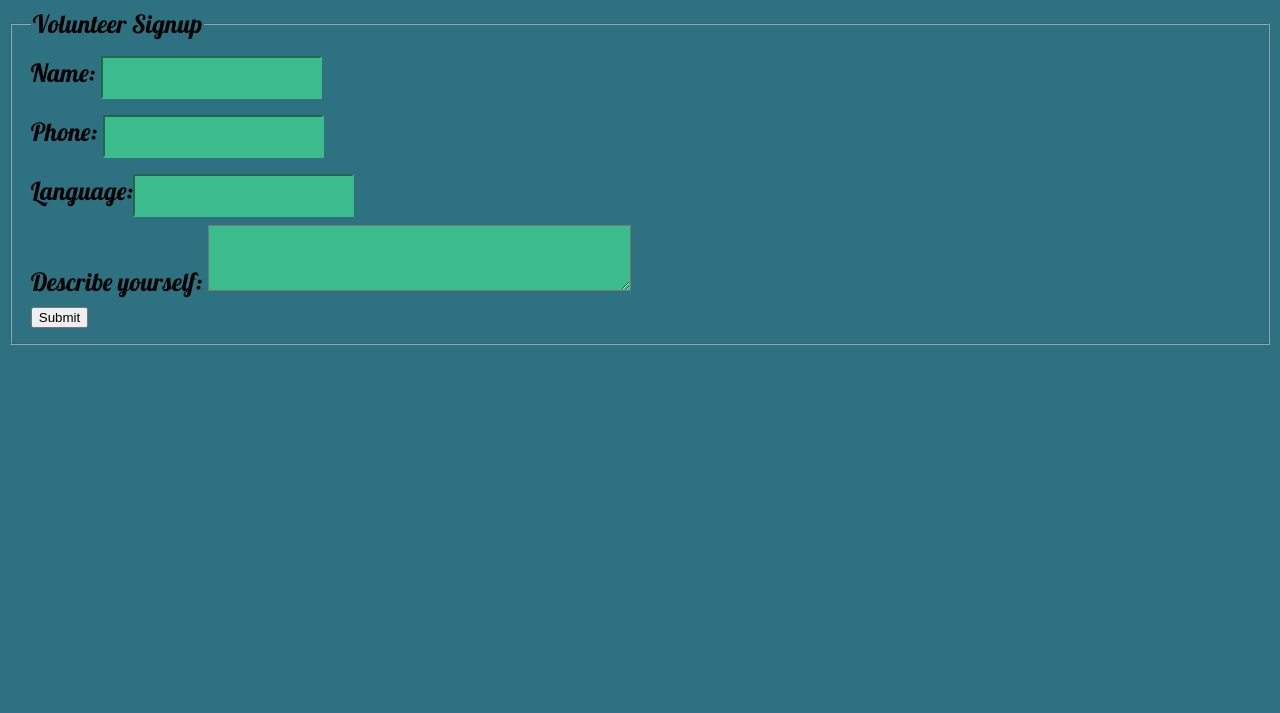
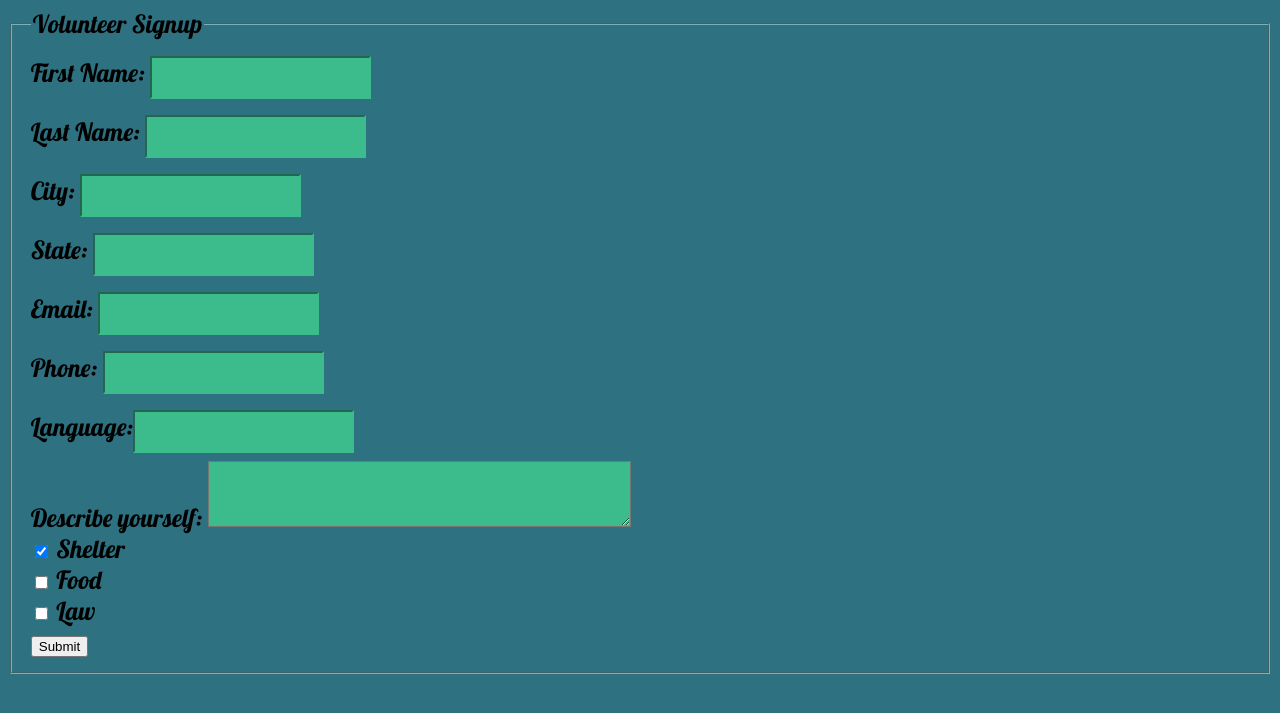
Before and after one commit to sborland/HackUCSC2016-Support, a Flask app: page /signuppage in a window 1280 px wide. Shown: the top 713 px of the page. Run offline with Flask 2, Linux system fonts and the light colour scheme.

Commit message:
fixed sign up page

```diff
--- a/server.py
+++ b/server.py
@@ -135,25 +135,40 @@ def hello(name= 'Leslie'):
 
 @app.route('/signup', methods = ['POST'])
 def signup():
-    print("HERE!")
+    #print("HERE!")
     phone = request.form['phone']
-    name = request.form['name']
+    fname = request.form['fname']
+    lname = request.form['lname']
+    city = request.form['city']
+    state = request.form['state']
+    email = request.form['email']
+    fname = request.form['fname']
     language = request.form['language']
     description = request.form['description']
-    filename = phone
+    filename = str("./volunteer/" + phone)
     f = open(filename,'a')
+    f.write("fname\n")
+    f.write( fname+ "\n")
+    f.write("lname\n")
+    f.write( lname+ "\n")
+    f.write("city\n")
+    f.write( city+ "\n")
+    f.write("state\n")
+    f.write( state+ "\n")
+    f.write("language\n")
+    f.write( language+ "\n")
     f.write("phone\n")
     f.write( phone+ "\n")
-    f.write("name\n")
-    f.write( name+ "\n")
-    f.write("language\n")
-    f.write( language+ "\n")
+    f.write("email\n")
+    f.write( email+ "\n")
     f.write("description\n")
     f.write( description+ "\n")
-
+    choice_list = request.form.getlist("choices")
+    f.write("tagArray")
+    for x in choice_list:
+        f.write(x + "\n")
 
     f.close()
-    print("The phone address is '" + phone+ "'")
     return index()
 
 if __name__ == "__main__":
--- a/templates/signup.html
+++ b/templates/signup.html
@@ -16,10 +16,18 @@
 <form action="/signup" method="post">
   <fieldset>
     <legend>Volunteer Signup</legend>
-    <label for="name">Name:</label> <input type="text" name="name" id="name" /><br>
+    <label for="fname">First Name:</label> <input type="text" name="fname" id="fname" /><br>
+    <label for="lname">Last Name:</label> <input type="text" name="lname" id="lname" /><br>
+    <label for="city">City:</label> <input type="text" name="city" id="city" /><br>
+    <label for="state">State:</label> <input type="text" name="state" id="state" /><br>
+    <label for="email">Email:</label> <input type="text" name="email" id="email" /><br>
     <label for = "phone">Phone: </label><input type="text" name="phone" id = "phone"/><br>
     <label for ="language">Language:</label><input type="text" name="language" id="language" /><br>
     <label for = "description">Describe yourself:</label> <textarea rows = "4" cols = "50" name="description" id = "description"></textarea><br>
+    <input type="checkbox" name="choices" value="shelter" checked> Shelter<br>
+    <input type="checkbox" name="choices" value="food"> Food<br>
+    <input type="checkbox" name="choices" value="law"> Law<br>
+
     <input type="submit">
   </fieldset>
 </form>
```
Also changed, not shown: 3 other files.
